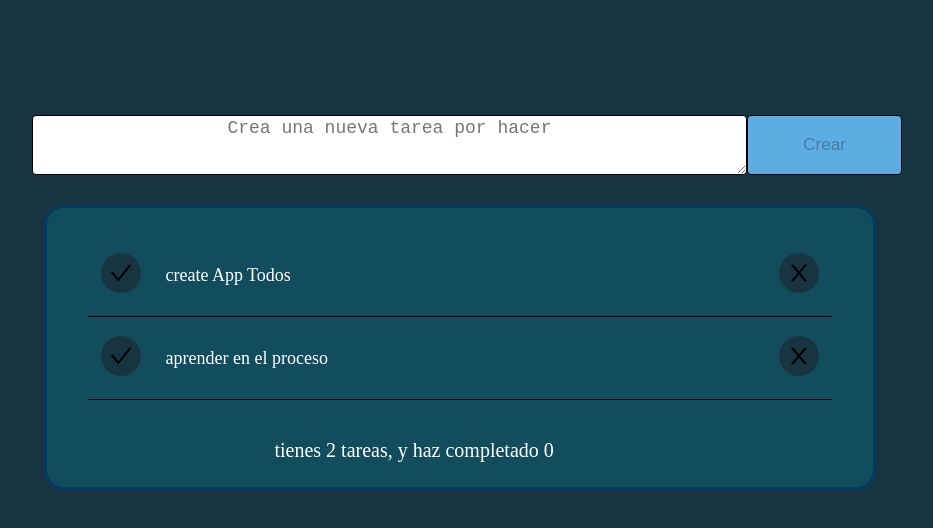
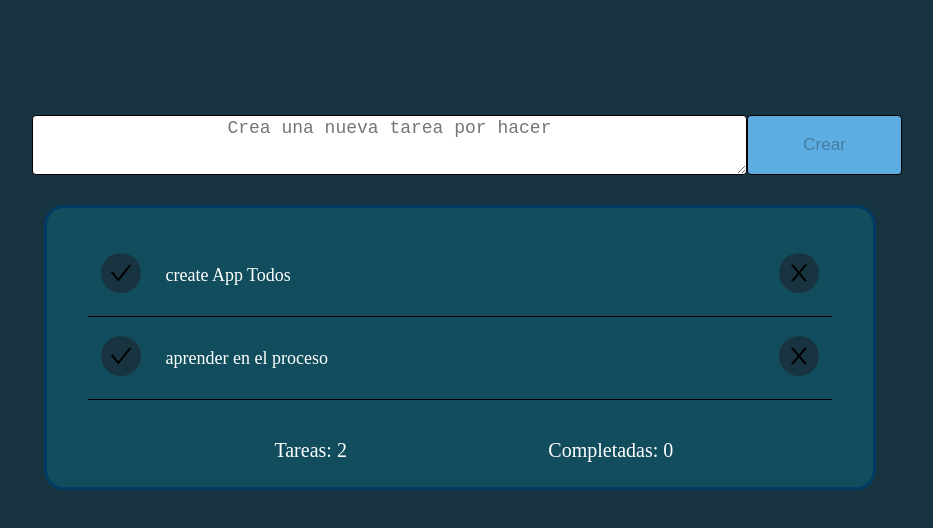
Before and after one commit to YilbertLuna/TodoList, a React (Create React App) app: page / in a window 1280 px wide. Shown: the top 528 px of the page, without its empty margins (186-1119 px from the left). Built offline with nearby package versions, Linux system fonts and the light colour scheme.

Commit message:
modified file

```diff
--- a/src/components/CounterTodo.jsx
+++ b/src/components/CounterTodo.jsx
@@ -3,7 +3,10 @@ import '../style/CounterTodo.css'
 
 function CounterTodo({ total, completed }) {
     return(
-        <p className="counter-todo">tienes {total} tareas, y haz completado {completed}</p>
+        <>
+            <p className="counter-todo">Tareas: {total}</p>
+            <p className="counter-todo">Completadas: {completed}</p>
+        </>
     )
 }
 
```
